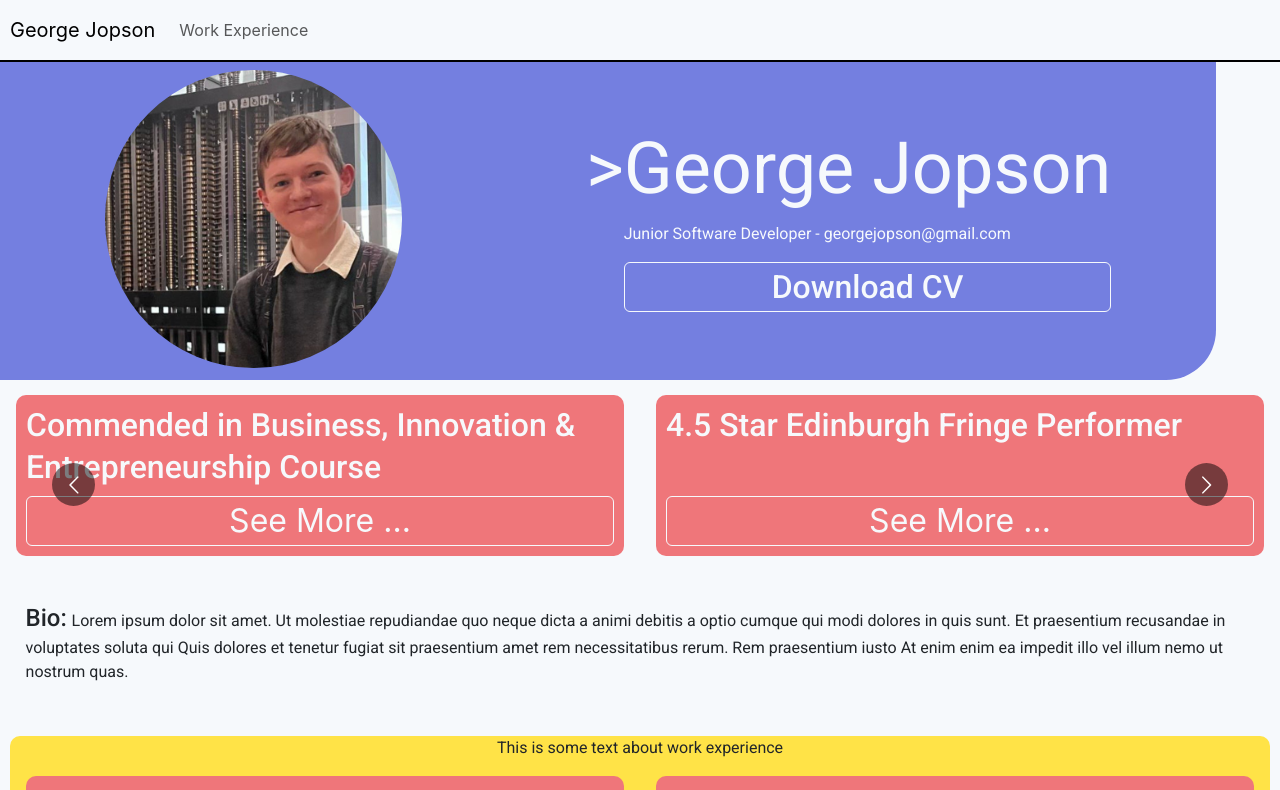
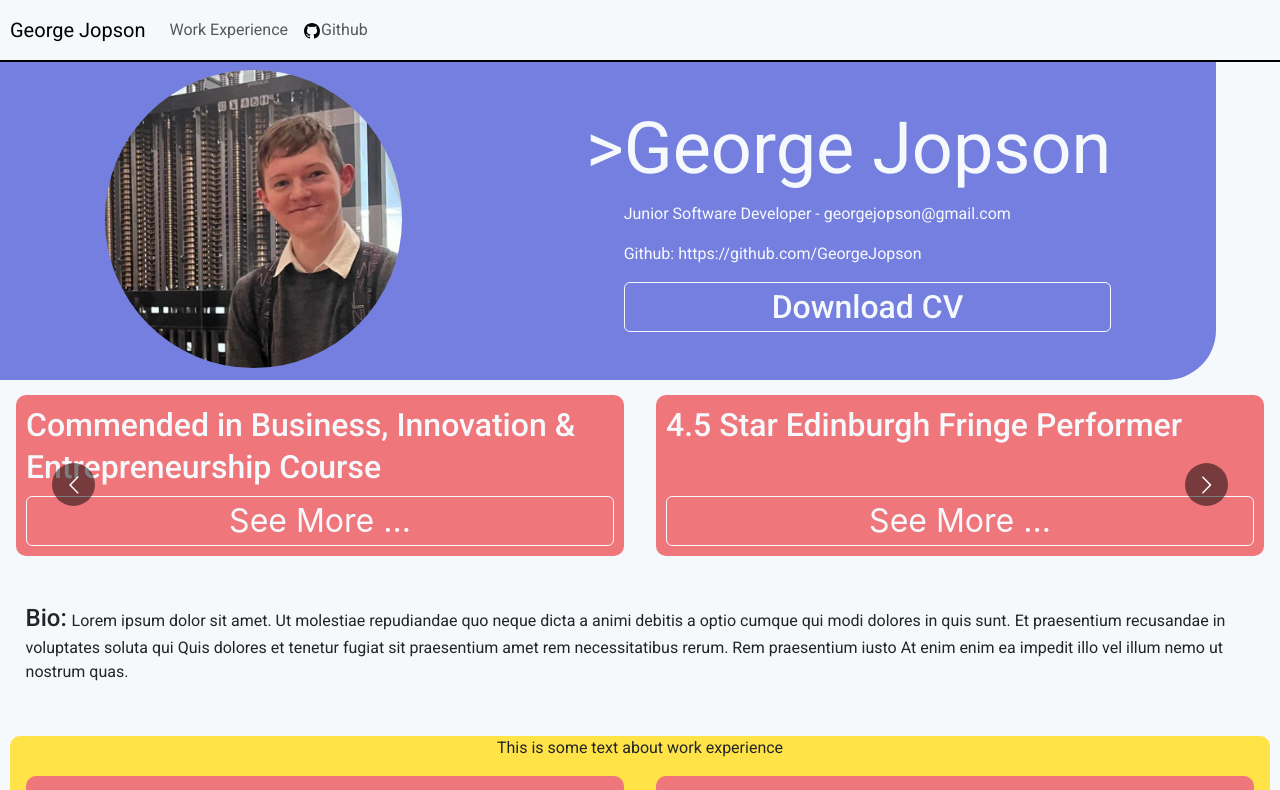
Before and after one commit to GeorgeJopson/GeorgeJopson.github.io, a React (Create React App) app: page / in a window 1280 px wide. Shown: the top 790 px of the page. Built offline with nearby package versions, Linux system fonts and the light colour scheme.

Commit message:
Add github links

```diff
--- a/src/NavBar/NavBar.css
+++ b/src/NavBar/NavBar.css
@@ -5,3 +5,13 @@
   border-width: 0 0 2px 0;
   border-color:black;
 }
+
+.nav-link{
+  font-size: 1em;
+}
+
+.githubIcon{
+  margin-right:1px;
+  height: 1em;
+  width: 1em;
+}
--- a/src/NavBar/NavBar.js
+++ b/src/NavBar/NavBar.js
@@ -1,6 +1,7 @@
 import './NavBar.css';
 import '../fonts.css';
 import '../buttons.css';
+import githubIcon from '../images/github.svg';
 
 function Navbar(){
   return (
@@ -8,11 +9,17 @@ function Navbar(){
       <button className="navbar-toggler" type="button" data-toggle="collapse" data-target="#navbarNav" aria-controls="navbarNav" aria-expanded="false" aria-label="Toggle navigation">
         <span className="navbar-toggler-icon"></span>
       </button>
-      <a className="navbar-brand" href="#header">George Jopson</a>
+      <a className="navbar-brand robotoRegular" href="#header">George Jopson</a>
       <div className="collapse navbar-collapse" id="navbarNav">
         <ul className="navbar-nav">
           <li className="nav-item">
-            <a className="nav-link" href={"#work-experience"}>Work Experience</a>
+            <a className="nav-link robotoRegular" href={"#work-experience"}>Work Experience</a>
+          </li>
+          <li className="nav-item">
+            <a className="nav-link robotoRegular" href={"https://github.com/GeorgeJopson"} target="_blank" rel="noreferrer">
+              <img src={githubIcon} alt="Github Icon" className="githubIcon"/>
+              Github
+            </a>
           </li>
         </ul>
       </div>
--- a/src/header/Header.js
+++ b/src/header/Header.js
@@ -31,6 +31,7 @@ function HeaderTitleoBox(){
         <div>
           <h1 className='title robotoRegular'>George Jopson</h1>
           <p className="subtitle robotoRegular">Junior Software Developer - georgejopson@gmail.com</p>
+          <p className="subtitle robotoRegular">Github: https://github.com/GeorgeJopson</p>
           <DownloadCVButton />
         </div>
       </div>
```
Also changed, not shown: src/images/github.svg (added).
